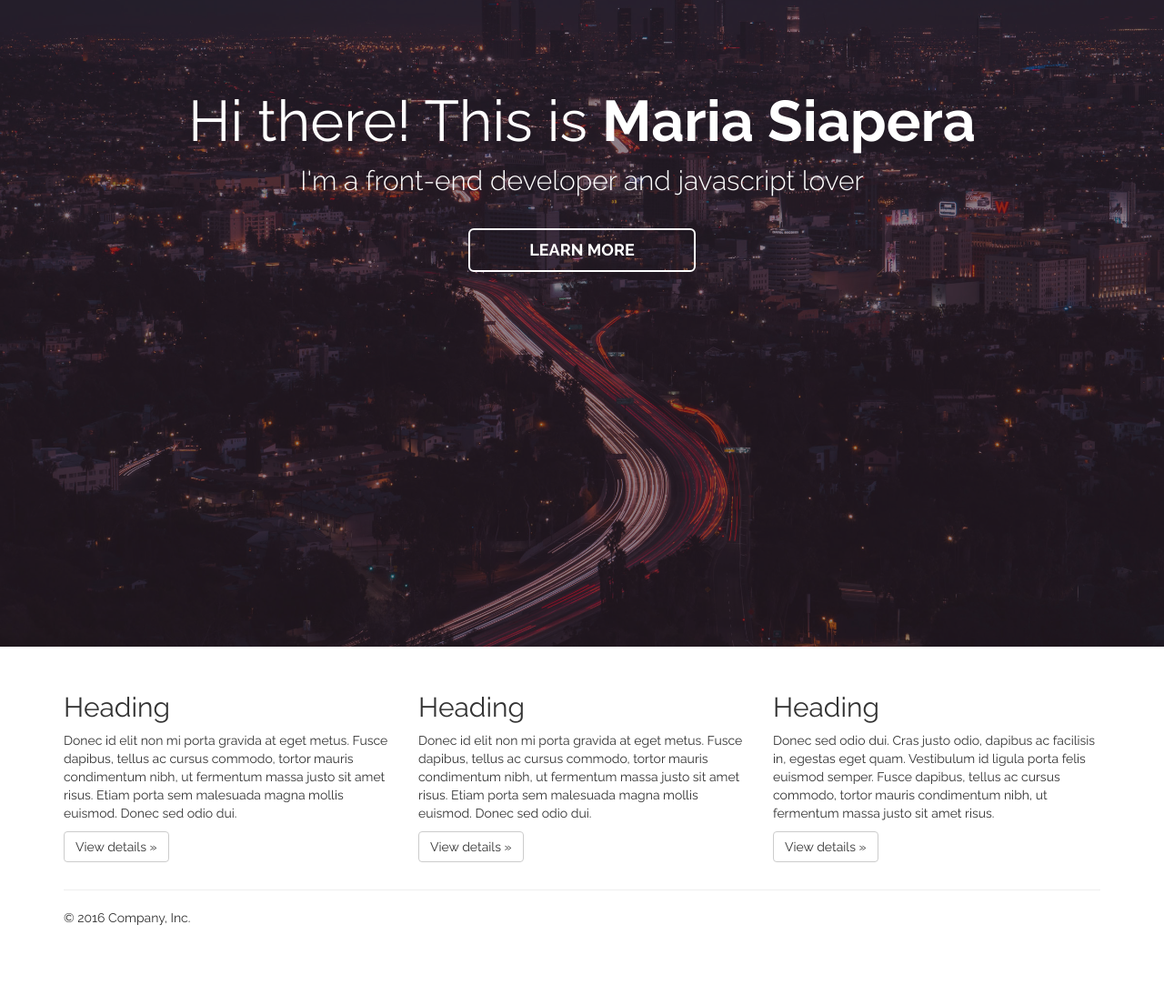
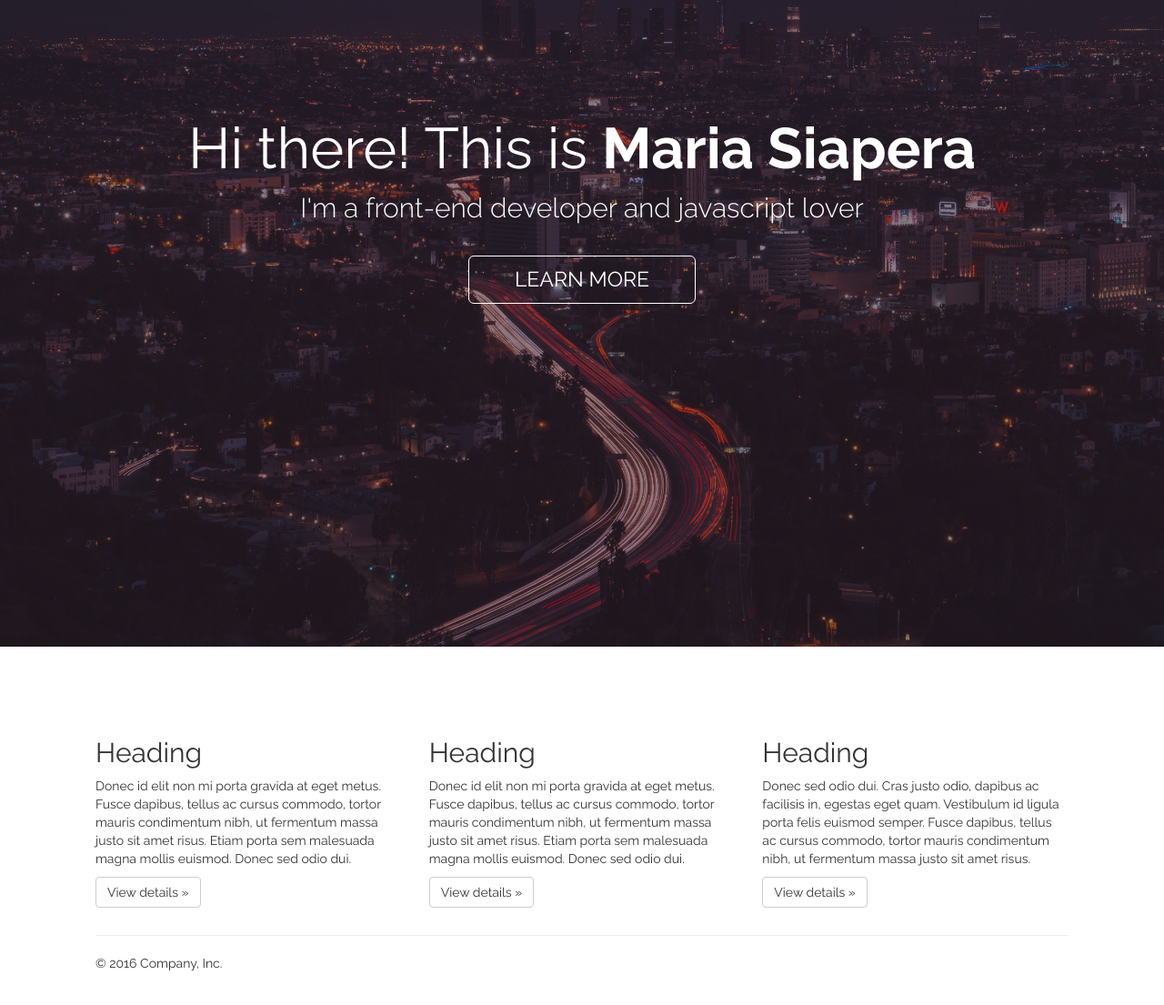
Before and after one commit to MariaSpr/portfolio, a plain HTML site: page index.html in a window 1280 px wide. Shown: the part 139-1244 px from the top of the page at 91% size. Before the commit the page ends 1188 px from the top, so only its background shows below. Drawn offline with Linux system fonts and the light colour scheme.

Commit message:
Add link about

```diff
--- a/css/style.css
+++ b/css/style.css
@@ -25,7 +25,7 @@ body {
 
 #jumbo-text {
 	display:block;
-	margin-top: 120px;
+	margin-top: 150px;
 	color:white;
 	font-weight: 300;
 	/*text-transform: uppercase;*/
@@ -49,10 +49,11 @@ body {
 
 #action_btn {
 	text-transform: uppercase;
-	font-weight: bold;
+	font-weight: 400;
+	font-size:23px;
 	/*background-color:  #443343;*/
 	background:none;
-	border:2px solid #fff;
+	border:1px solid #fff;
 	outline:none;
 	transition: all 0.3s ease;
 	width:250px;
@@ -60,8 +61,17 @@ body {
 
 
 #action_btn:hover{
-	background-color:  #443343;
+	/*background-color:  #443343;*/
+	background-color: #61121f;
 	border:none;
 	border-bottom:1px solid #fff;
 
 }
+
+
+/* about section*/
+
+#about{
+	height: 100vh;
+	padding:50px;
+}
--- a/index.html
+++ b/index.html
@@ -23,7 +23,7 @@
                     <span class="icon-bar"></span>
                     <span class="icon-bar"></span>
                 </button>
-                <a class="navbar-brand" href="#">Maria Siapera</a>
+                <a class="navbar-brand" href="#home">Maria Siapera</a>
             </div>
             <!-- <ul class="nav navbar-nav navbar-right">
                 <li><a href="#home">Home</a></li>
@@ -44,14 +44,14 @@
         </div>
     </nav>
     <!-- Main jumbotron for a primary marketing message or call to action -->
-    <div class="jumbotron">
+    <div id="home" class="jumbotron">
         <div id="jumbo-text" class="container">
             <h1>Hi there! This is <span>Maria Siapera</span></h1>
             <p>I'm a front-end developer and javascript lover </p>
             <p><a class="btn btn-primary btn-lg" id="action_btn" href="#about" role="button">Learn More</a></p>
         </div>
     </div>
-    <div class="container">
+    <div id="about" class="container">
         <!-- Example row of columns -->
         <div class="row">
             <div class="col-md-4">
```
